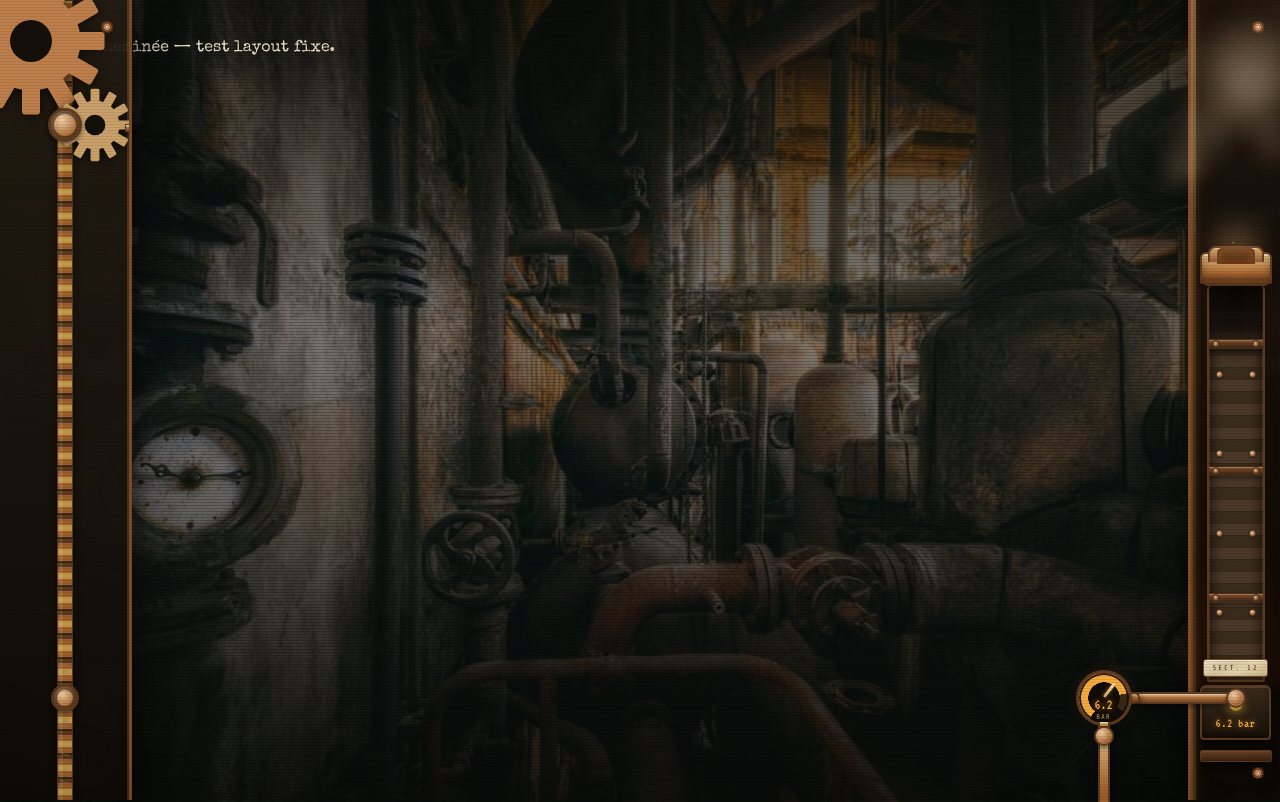
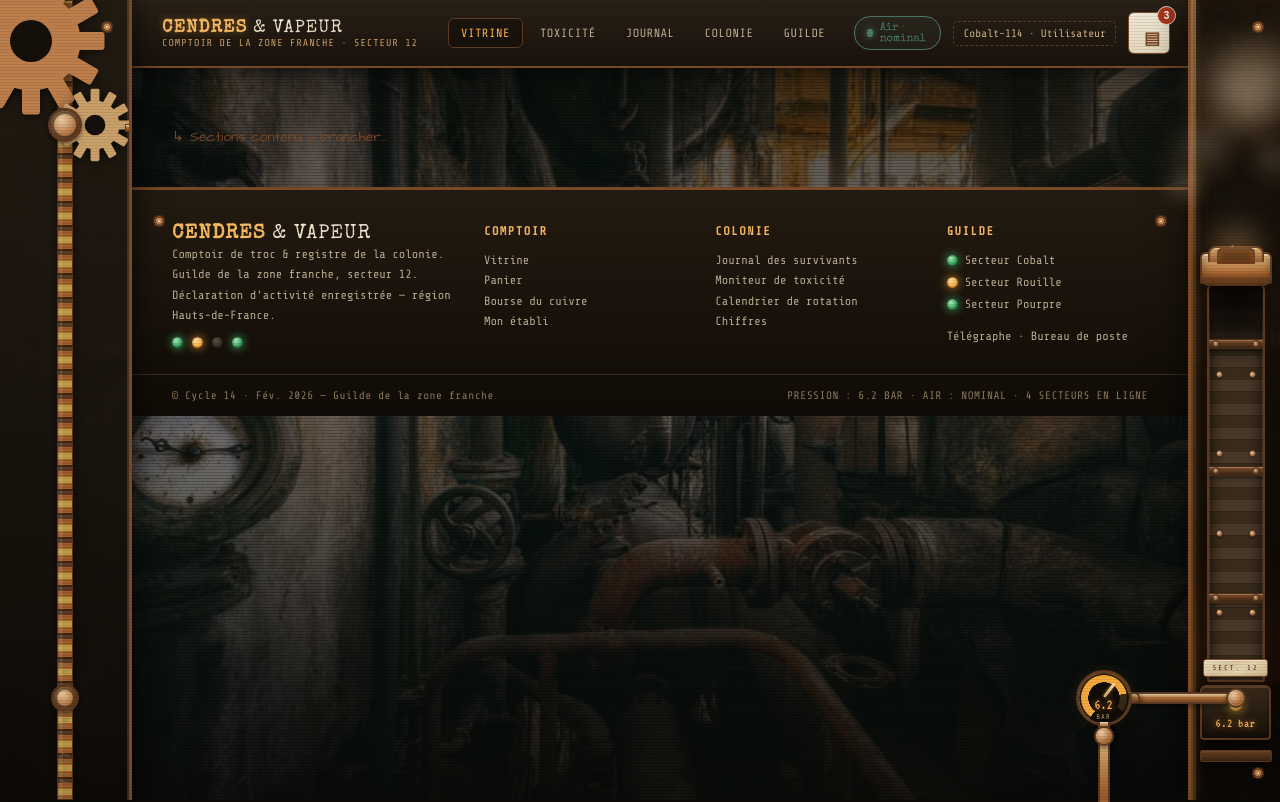
Before and after one commit to Leaph-ai/FullstackCendresVapeur, a React (Vite) app in the folder frontend/: page / in a window 1280 px wide. Shown: the top 802 px of the page. Built offline with nearby package versions, Linux system fonts and the light colour scheme.

Commit message:
feat(layout): topbar navigation et footer chaudière
Topbar sticky (nav ancres, panier, pill air). FooterBoiler 4 colonnes. Données NAV_LINKS.

```diff
--- a/frontend/src/App.tsx
+++ b/frontend/src/App.tsx
@@ -1,5 +1,7 @@
 import { MachineRail } from '@cv/components/layout/MachineRail';
 import { SteamChimney } from '@cv/components/layout/SteamChimney';
+import { Topbar } from '@cv/components/layout/Topbar';
+import { FooterBoiler } from '@cv/components/layout/FooterBoiler';
 import { useScrollRail } from '@cv/hooks/useScrollRail';
 import { OverlayFx } from '@cv/components/primitives/OverlayFx';
 import { Route, Routes } from 'react-router-dom';
@@ -11,9 +13,13 @@ function Home() {
     <>
       <MachineRail railRef={railRef} />
       <SteamChimney />
-      <div className="home" style={{ minHeight: '200vh', padding: 40 }}>
-        <p>Rail + cheminée — test layout fixe.</p>
+      <div className="home">
+        <Topbar cartCount={3} />
+        <main className="home-main">
+          <p className="cv-note">Sections contenu à brancher…</p>
+        </main>
       </div>
+      <FooterBoiler />
       <OverlayFx />
     </>
   );
--- /dev/null
+++ b/frontend/src/lib/cv/components/layout/FooterBoiler.tsx
@@ -0,0 +1,75 @@
+export function FooterBoiler() {
+  return (
+    <footer className="boiler" id="footer">
+      <div className="steamfield" aria-hidden="true">
+        <span className="steam" style={{ left: '16%' }} />
+        <span
+          className="steam"
+          style={{ left: '46%', animationDelay: '2.4s', width: 92, height: 92 }}
+        />
+        <span
+          className="steam"
+          style={{ left: '76%', animationDelay: '4.6s', width: 60, height: 60 }}
+        />
+      </div>
+      <div className="boiler-inner">
+        <div>
+          <div className="blogo">
+            <b>CENDRES</b> &amp; VAPEUR
+          </div>
+          <p>
+            Comptoir de troc &amp; registre de la colonie. Guilde de la zone franche, secteur 12.
+            Déclaration d&apos;activité enregistrée — région Hauts-de-France.
+          </p>
+          <div style={{ display: 'flex', gap: 9, marginTop: 12 }}>
+            <span className="lamp" />
+            <span className="lamp amber" />
+            <span className="lamp off" />
+            <span className="lamp" />
+          </div>
+        </div>
+        <div>
+          <h4>Comptoir</h4>
+          <a href="#vitrine">Vitrine</a>
+          <a href="#">Panier</a>
+          <a href="#">Bourse du cuivre</a>
+          <a href="#">Mon établi</a>
+        </div>
+        <div>
+          <h4>Colonie</h4>
+          <a href="#journal">Journal des survivants</a>
+          <a href="#toxicite">Moniteur de toxicité</a>
+          <a href="#">Calendrier de rotation</a>
+          <a href="#chiffres">Chiffres</a>
+        </div>
+        <div>
+          <h4>Guilde</h4>
+          <div className="secteurs">
+            <a href="#">
+              <span>
+                <span className="lamp" /> Secteur Cobalt
+              </span>
+            </a>
+            <a href="#">
+              <span>
+                <span className="lamp amber" /> Secteur Rouille
+              </span>
+            </a>
+            <a href="#">
+              <span>
+                <span className="lamp" /> Secteur Pourpre
+              </span>
+            </a>
+          </div>
+          <a href="#" style={{ marginTop: 10 }}>
+            Télégraphe · Bureau de poste
+          </a>
+        </div>
+      </div>
+      <div className="boiler-bar">
+        <span>© Cycle 14 · Fév. 2026 — Guilde de la zone franche</span>
+        <span>PRESSION : 6.2 BAR · AIR : NOMINAL · 4 SECTEURS EN LIGNE</span>
+      </div>
+    </footer>
+  );
+}
--- /dev/null
+++ b/frontend/src/lib/cv/components/layout/Topbar.tsx
@@ -0,0 +1,37 @@
+import { NAV_LINKS } from '../../types';
+
+interface TopbarProps {
+  cartCount: number;
+  activeSection?: string;
+}
+
+export function Topbar({ cartCount, activeSection = 'vitrine' }: TopbarProps) {
+  return (
+    <header className="topbar">
+      <span className="tb-logo">
+        <b>CENDRES</b> &amp; VAPEUR
+        <small>comptoir de la zone franche · secteur 12</small>
+      </span>
+      <nav className="tb-nav" aria-label="Navigation principale">
+        {NAV_LINKS.map((link) => (
+          <a
+            key={link.id}
+            href={link.href}
+            className={activeSection === link.id ? 'cur' : undefined}
+          >
+            {link.label}
+          </a>
+        ))}
+      </nav>
+      <span className="tb-acts">
+        <span className="cv-toxpill" role="status">
+          <span className="dot" /> Air · nominal
+        </span>
+        <span className="tb-role">Cobalt-114 · Utilisateur</span>
+        <button className="cv-iconbtn" type="button" aria-label={`Panier, ${cartCount} articles`}>
+          ▤<span className="cnt">{cartCount}</span>
+        </button>
+      </span>
+    </header>
+  );
+}
--- /dev/null
+++ b/frontend/src/lib/cv/components/layout/index.ts
@@ -0,0 +1,4 @@
+export { FooterBoiler } from './FooterBoiler';
+export { MachineRail } from './MachineRail';
+export { SteamChimney } from './SteamChimney';
+export { Topbar } from './Topbar';
--- a/frontend/src/lib/cv/styles/index.css
+++ b/frontend/src/lib/cv/styles/index.css
@@ -1,7 +1,9 @@
-/* CV styles — commit 08 */
+/* CV styles — commit 09 */
 @import './tokens.css';
 @import './base.css';
 @import './components.css';
 @import './fx.css';
 @import './layout/rail.css';
 @import './layout/chimney.css';
+@import './layout/shell.css';
+@import './layout/boiler.css';
--- /dev/null
+++ b/frontend/src/lib/cv/styles/layout/boiler.css
@@ -0,0 +1,21 @@
+/* ============================================================
+   FOOTER / CHAUDIÈRE
+   ============================================================ */
+.boiler{ position:relative; margin-left:var(--rail-w); margin-right:var(--chimney-w); border-top:3px solid #7d4a28; overflow:hidden;
+  background:
+    var(--rivet-fx) 14px 18px / 26px 26px no-repeat,
+    var(--rivet-fx) calc(100% - 14px) 18px / 26px 26px no-repeat,
+    linear-gradient(180deg,#241b11,#100b06); }
+.boiler .steamfield{ left:0; right:0; top:-44px; height:60px; }
+.boiler-inner{ position:relative; z-index:1; max-width:1180px; margin:0 auto; padding:34px 40px 26px;
+  display:grid; grid-template-columns:1.4fr 1fr 1fr 1fr; gap:30px; }
+.boiler h4{ font-family:"Share Tech Mono",monospace; font-size:12px; letter-spacing:1.5px; text-transform:uppercase; color:var(--phos-amber); margin:0 0 12px; }
+.boiler .blogo{ font-family:"Special Elite",monospace; font-size:20px; color:#f0e4cd; letter-spacing:1px; }
+.boiler .blogo b{ color:var(--phos-amber); }
+.boiler p, .boiler a{ font-family:"Share Tech Mono",monospace; font-size:12px; color:#bcae93; line-height:1.7; }
+.boiler a{ display:block; text-decoration:none; }
+.boiler a:hover{ color:#ffb347; }
+.boiler .secteurs span{ display:inline-flex; align-items:center; gap:7px; }
+.boiler-bar{ position:relative; z-index:1; border-top:1px solid #3a2c1c; padding:14px 40px; max-width:1180px; margin:0 auto;
+  display:flex; justify-content:space-between; align-items:center; gap:16px; flex-wrap:wrap;
+  font-family:"Share Tech Mono",monospace; font-size:11px; color:#8a7a5a; letter-spacing:.5px; }
--- /dev/null
+++ b/frontend/src/lib/cv/types/homeContent.ts
@@ -0,0 +1,7 @@
+export const NAV_LINKS = [
+  { href: '#vitrine', label: 'Vitrine', id: 'vitrine' },
+  { href: '#toxicite', label: 'Toxicité', id: 'toxicite' },
+  { href: '#journal', label: 'Journal', id: 'journal' },
+  { href: '#chiffres', label: 'Colonie', id: 'chiffres' },
+  { href: '#footer', label: 'Guilde', id: 'footer' },
+];
--- /dev/null
+++ b/frontend/src/lib/cv/types/index.ts
@@ -0,0 +1 @@
+export { NAV_LINKS } from './homeContent';
```
